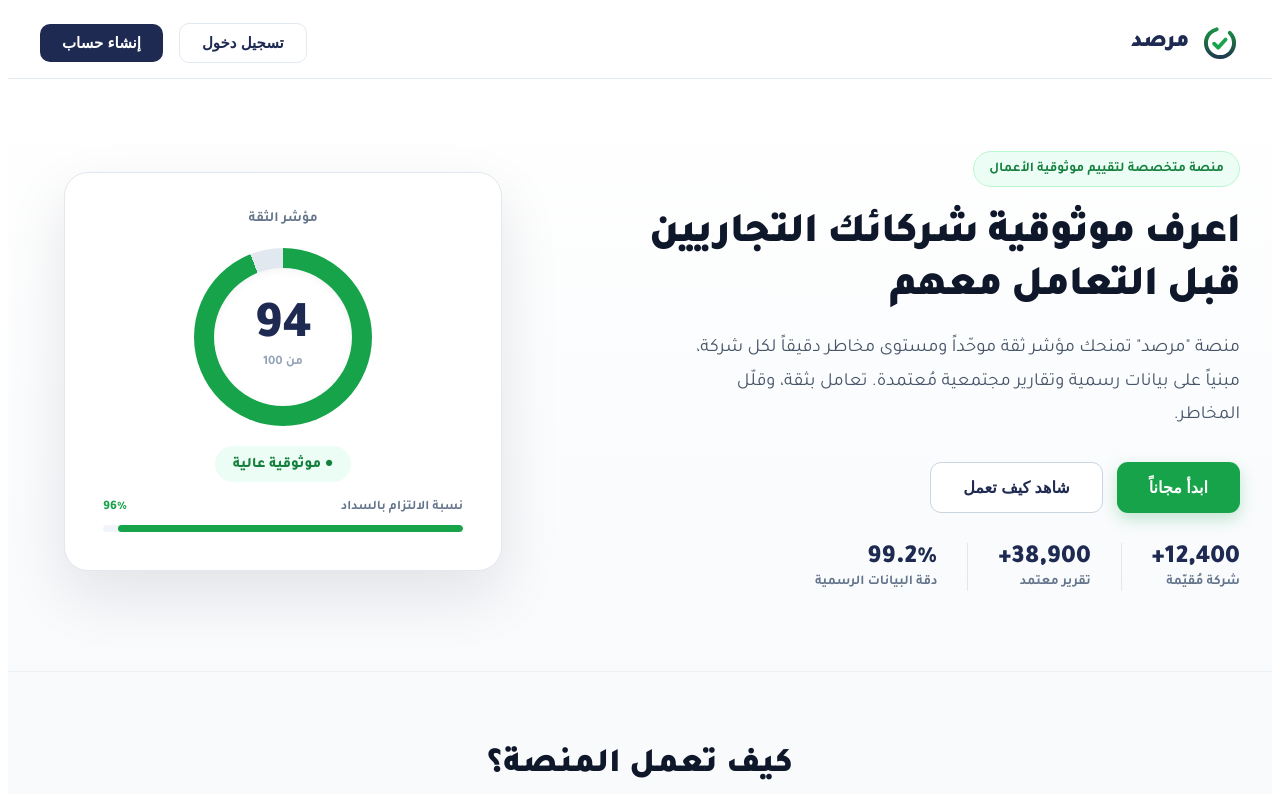
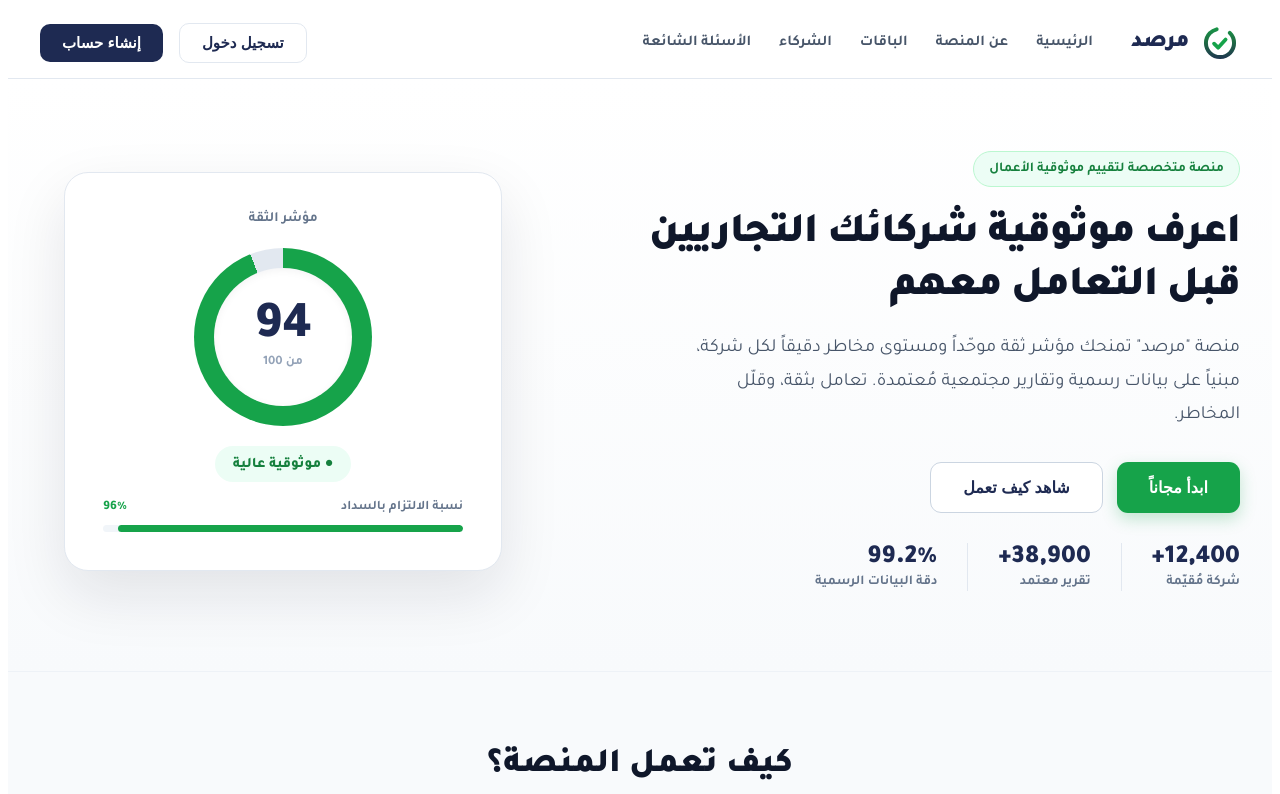
Before and after one commit to mustafabushra/marsd, a React (Vite) app: page / in a window 1280 px wide. Shown: the top 794 px of the page. Built offline with nearby package versions, Linux system fonts and the light colour scheme; no server answers; the HTML template or start-up script is replaced by a standard one.

Commit message:
Add navigation menu to ClerkNavBar for public pages
- Add links to: Home, About, Pricing, Partners, FAQ
- Menu only shows when user NOT signed in (cleaner UX when logged in)
- Styled consistently with mرصد branding
- Improves navigation for first-time visitors

```diff
--- a/src/components/ClerkNavBar.jsx
+++ b/src/components/ClerkNavBar.jsx
@@ -22,7 +22,8 @@
         alignItems: 'center',
         justifyContent: 'space-between'
       }}>
-        {/* Logo */}
+        {/* Logo & Navigation */}
+        <div style={{ display: 'flex', alignItems: 'center', gap: '38px' }}>
           <div
             onClick={() => navigate('/')}
             style={{ display: 'flex', alignItems: 'center', gap: '11px', cursor: 'pointer' }}
@@ -39,6 +40,32 @@
               <path d="M22.5 33 l6.5 6.5 L41 26.5" fill="none" stroke="#16A34A" strokeWidth="6" strokeLinecap="round" strokeLinejoin="round" />
             </svg>
             <span style={{ fontWeight: 900, fontSize: '23px', color: '#1E2A52', letterSpacing: '-0.5px' }}>مرصد</span>
+          </div>
+
+          {!isSignedIn && (
+            <nav style={{ display: 'flex', gap: '28px' }}>
+              {[
+                { label: 'الرئيسية', path: '/' },
+                { label: 'عن المنصة', path: '/about' },
+                { label: 'الباقات', path: '/pricing' },
+                { label: 'الشركاء', path: '/partners' },
+                { label: 'الأسئلة الشائعة', path: '/faq' },
+              ].map(nav => (
+                <span
+                  key={nav.path}
+                  onClick={() => navigate(nav.path)}
+                  style={{
+                    fontSize: '15px',
+                    fontWeight: 600,
+                    color: '#475569',
+                    cursor: 'pointer'
+                  }}
+                >
+                  {nav.label}
+                </span>
+              ))}
+            </nav>
+          )}
         </div>
 
         {/* Auth Section */}
```
Lines whose indentation alone changed are shown as unchanged.
